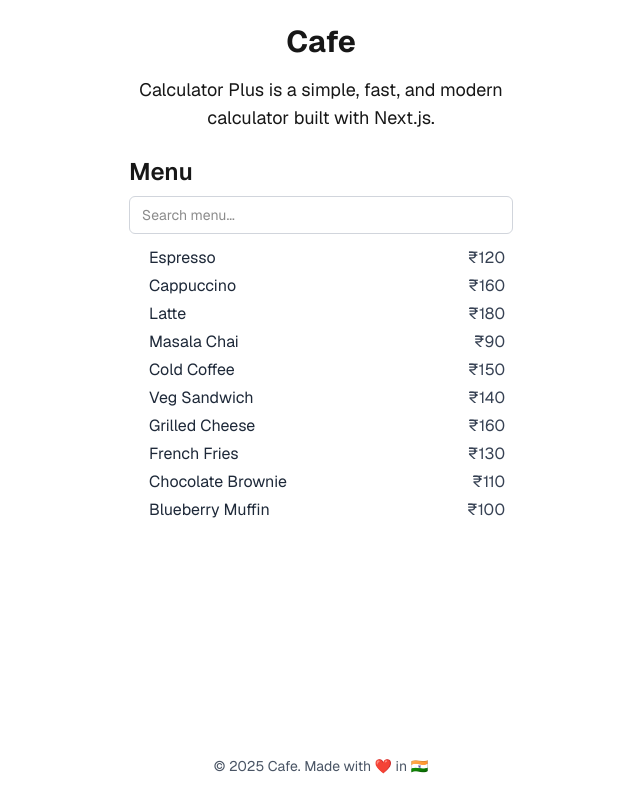
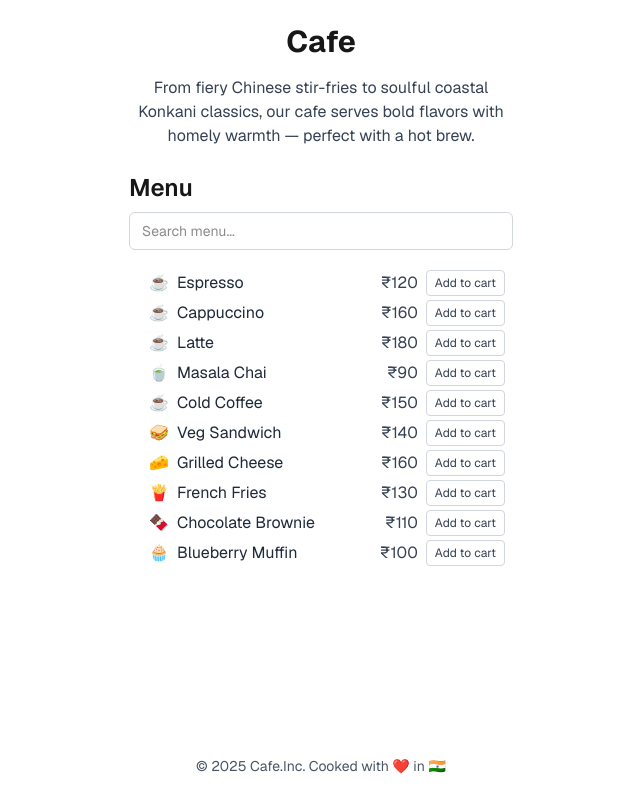
Before and after one commit to mayurkode7/calculatorPlus, a Next.js app in the folder calculator-plus-app/: page /cafe in a window 1280 px wide. Shown: the whole page, without its empty margins (319-959 px from the left). Built offline with nearby package versions, Linux system fonts and the light colour scheme.

Commit message:
Add cart functionality to Cafe component with local storage support, emoji representation for menu items, and toast notifications for user actions

```diff
--- a/calculator-plus-app/src/app/cafe/page.js
+++ b/calculator-plus-app/src/app/cafe/page.js
@@ -1,10 +1,35 @@
 'use client';
 import Footer from "../components/Footer";
-import { useState } from "react";
+import { useState, useEffect, useRef } from "react";
 
 export default function Cafe() {
   const upiLink = "upi://pay?pa=mayurkode@icici&pn=Mayur%20Kode";
   const [query, setQuery] = useState("");
+  const [cart, setCart] = useState([]); // [{ name, price, qty }]
+  const [toastMessage, setToastMessage] = useState("");
+  const toastRef = useRef(null);
+
+  useEffect(() => {
+    try {
+      const raw = typeof window !== 'undefined' ? window.localStorage.getItem('cafeCart') : null;
+      if (raw) {
+        const parsed = JSON.parse(raw);
+        if (Array.isArray(parsed)) setCart(parsed);
+      }
+    } catch (_) {
+      // ignore
+    }
+  }, []);
+
+  useEffect(() => {
+    try {
+      if (typeof window !== 'undefined') {
+        window.localStorage.setItem('cafeCart', JSON.stringify(cart));
+      }
+    } catch (_) {
+      // ignore
+    }
+  }, [cart]);
 
   const menuItems = [
     { name: "Espresso", price: 120 },
@@ -19,15 +44,84 @@ export default function Cafe() {
     { name: "Blueberry Muffin", price: 100 },
   ];
 
+  const getEmoji = (name) => {
+    const n = name.toLowerCase();
+    if (n.includes("espresso") || n.includes("cappuccino") || n.includes("latte") || n.includes("coffee")) return "☕";
+    if (n.includes("chai") || n.includes("tea")) return "🍵";
+    if (n.includes("sandwich")) return "🥪";
+    if (n.includes("cheese")) return "🧀";
+    if (n.includes("fries")) return "🍟";
+    if (n.includes("brownie") || n.includes("chocolate")) return "🍫";
+    if (n.includes("muffin")) return "🧁";
+    return "🍽️";
+  };
+
   const filteredItems = menuItems.filter((item) =>
     item.name.toLowerCase().includes(query.toLowerCase())
   );
 
+  const showToast = (msg) => {
+    setToastMessage(msg);
+    if (toastRef.current) clearTimeout(toastRef.current);
+    toastRef.current = setTimeout(() => setToastMessage(""), 1500);
+  };
+
+  const addToCart = (menuItem) => {
+    setCart((prev) => {
+      const idx = prev.findIndex((x) => x.name === menuItem.name);
+      if (idx !== -1) {
+        const next = [...prev];
+        next[idx] = { ...next[idx], qty: next[idx].qty + 1 };
+        return next;
+      }
+      return [...prev, { name: menuItem.name, price: menuItem.price, qty: 1 }];
+    });
+    showToast(`${menuItem.name} added to cart`);
+  };
+
+  const increment = (name) => {
+    setCart((prev) => prev.map((x) => (x.name === name ? { ...x, qty: x.qty + 1 } : x)));
+  };
+
+  const decrement = (name) => {
+    setCart((prev) => {
+      const next = prev
+        .map((x) => (x.name === name ? { ...x, qty: x.qty - 1 } : x))
+        .filter((x) => x.qty > 0);
+      return next;
+    });
+  };
+
+  const clearCart = () => {
+    setCart([]);
+    try {
+      if (typeof window !== 'undefined') {
+        window.localStorage.removeItem('cafeCart');
+      }
+    } catch (_) {
+      // ignore
+    }
+  };
+
+  const cartTotal = cart.reduce((sum, item) => sum + item.price * item.qty, 0);
+  const cartCount = cart.reduce((sum, item) => sum + item.qty, 0);
+
   return (
     <div className="font-sans min-h-screen p-6 flex flex-col">
       <main className="flex flex-col gap-[16px] w-full max-w-sm mx-auto">
-        <h1 className="text-3xl font-bold text-center">Cafe</h1>
-        <p className="text-lg text-center">Calculator Plus is a simple, fast, and modern calculator built with Next.js.</p>
+        <div className="flex items-center justify-center gap-2">
+          <h1 className="text-3xl font-bold text-center">Cafe</h1>
+          {cartCount > 0 && (
+            <span
+              aria-label={`${cartCount} items in cart`}
+              className="inline-flex items-center justify-center text-xs font-semibold bg-blue-600 text-white rounded-full h-5 min-w-[1.25rem] px-2"
+            >
+              {cartCount}
+            </span>
+          )}
+        </div>
+
+        <p className="text-base text-gray-700 text-center">From fiery Chinese stir-fries to soulful coastal Konkani classics, our cafe serves bold flavors with homely warmth — perfect with a hot brew.</p>
 
         <section className="mt-2 w-full">
           <h2 className="text-2xl font-semibold mb-2">Menu</h2>
@@ -36,25 +130,97 @@ export default function Cafe() {
             value={query}
             onChange={(e) => setQuery(e.target.value)}
             placeholder="Search menu..."
-            className="w-full rounded-md border border-gray-300 px-3 py-2 text-sm focus:outline-none focus:ring-2 focus:ring-blue-500 mb-3"
+            className="w-full rounded-md border border-gray-300 px-3 py-2 text-sm focus:outline-none focus:ring-2 focus:ring-blue-500 mb-5"
           />
           <ul className="list-disc pl-5 space-y-1 text-gray-800">
             {filteredItems.length === 0 ? (
               <li className="list-none text-gray-500">No items found.</li>
             ) : (
               filteredItems.map((item) => (
-                <li key={item.name} className="flex items-baseline justify-between pr-2">
-                  <span>{item.name}</span>
-                  <span className="text-gray-700">₹{item.price}</span>
+                <li key={item.name} className="flex items-center justify-between pr-2">
+                  <span><span className="mr-2" aria-hidden>{getEmoji(item.name)}</span>{item.name}</span>
+                  <div className="flex items-center gap-2">
+                    <span className="text-gray-700">₹{item.price}</span>
+                    <button
+                      type="button"
+                      className="text-xs px-2 py-1 rounded border border-gray-300 bg-white text-gray-700 hover:text-gray-900 hover:bg-gray-50 focus:outline-none focus:ring-2 focus:ring-blue-500"
+                      aria-label={`Add ${item.name} to cart`}
+                      onClick={() => addToCart(item)}
+                    >
+                      Add to cart
+                    </button>
+                  </div>
                 </li>
               ))
             )}
           </ul>
         </section>
 
+        {cart.length > 0 && (
+          <section className="mt-4 w-full">
+            <h3 className="text-xl font-semibold mb-2">Cart</h3>
+            <ul className="divide-y divide-gray-200 border border-gray-200 rounded-lg overflow-hidden">
+              {cart.map((ci) => (
+                <li key={ci.name} className="flex items-center justify-between p-3">
+                  <div className="flex items-center gap-2">
+                    <span className="text-gray-800">{ci.name}</span>
+                    <span className="text-gray-500 text-sm">₹{ci.price} × {ci.qty}</span>
+                  </div>
+                  <div className="flex items-center gap-2">
+                    <button
+                      type="button"
+                      className="h-7 w-7 rounded border border-gray-300 bg-white text-gray-700 hover:text-gray-900 hover:bg-gray-50 focus:outline-none"
+                      aria-label={`Decrease ${ci.name}`}
+                      onClick={() => decrement(ci.name)}
+                    >
+                      −
+                    </button>
+                    <span className="min-w-[1.5rem] text-center">{ci.qty}</span>
+                    <button
+                      type="button"
+                      className="h-7 w-7 rounded border border-gray-300 bg-white text-gray-700 hover:text-gray-900 hover:bg-gray-50 focus:outline-none"
+                      aria-label={`Increase ${ci.name}`}
+                      onClick={() => increment(ci.name)}
+                    >
+                      +
+                    </button>
+                  </div>
+                </li>
+              ))}
+            </ul>
+            <div className="flex items-center justify-between mt-3">
+              <span className="font-medium">Total</span>
+              <span className="font-semibold">₹{cartTotal}</span>
+            </div>
+            <div className="flex items-center justify-between mt-3">
+              <button
+                type="button"
+                onClick={clearCart}
+                className="text-xs px-2 py-1 rounded border border-gray-300 bg-white text-gray-700 hover:text-gray-900 hover:bg-gray-50 focus:outline-none focus:ring-2 focus:ring-blue-500"
+              >
+                Clear cart
+              </button>
+              <a
+                href={upiLink}
+                className="inline-flex items-center gap-2 rounded-md bg-blue-600 text-white px-4 py-2 text-sm hover:bg-blue-700 focus:outline-none focus:ring-2 focus:ring-blue-500"
+              >
+                Checkout
+              </a>
+            </div>
+          </section>
+        )}
+
       </main>
+      {toastMessage && (
+        <div role="status" aria-live="polite" className="fixed top-6 left-1/2 -translate-x-1/2 bg-gray-900 text-white text-sm px-3 py-2 rounded shadow">
+          {toastMessage}
+        </div>
+      )}
       <div className="mt-auto">
-        <Footer showHome={false} showAbout={false} text={"© " + new Date().getFullYear() + " Cafe. Made with ❤️ in 🇮🇳"}  />
+        <Footer text={"© " + new Date().getFullYear() + " Cafe.Inc. Cooked with ❤️ in 🇮🇳"}
+          showHome={false}
+          showAbout={false}
+        />
       </div>
     </div>
   );
```
